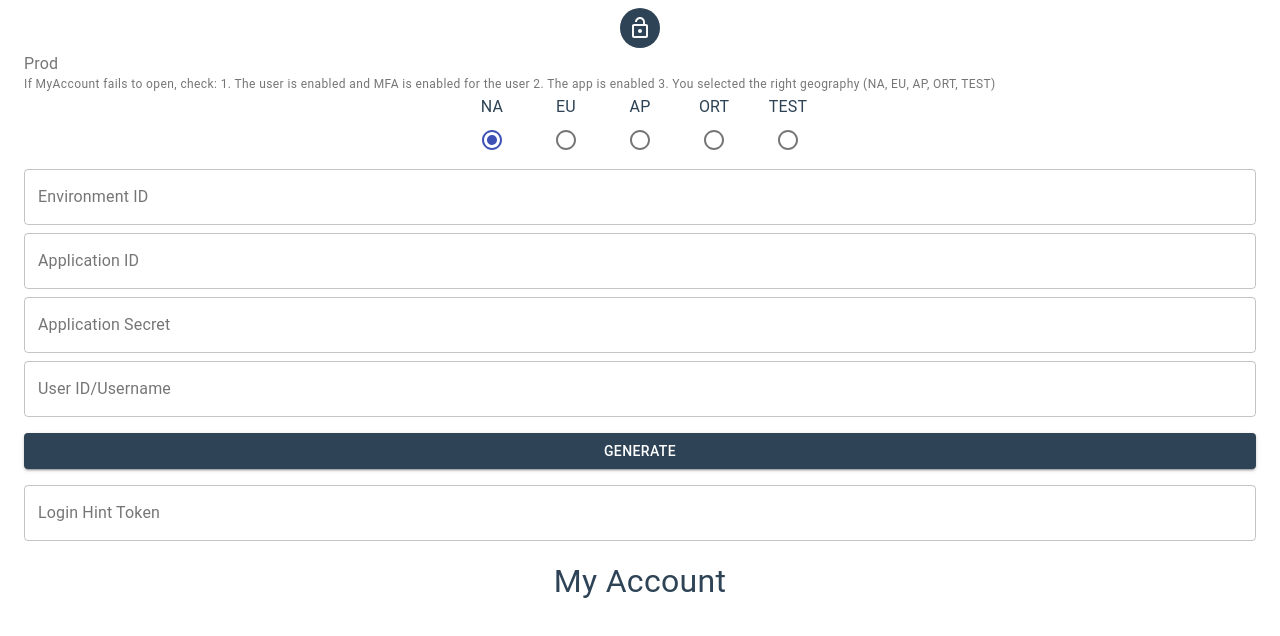
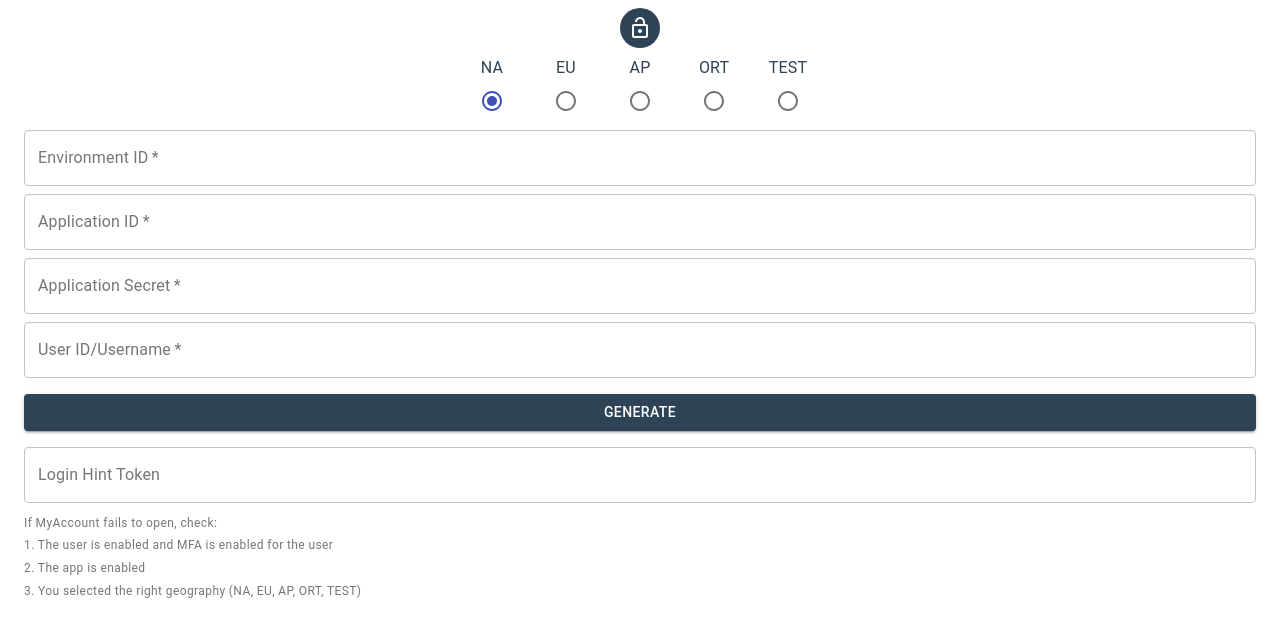
Before and after one commit to dbrowski/pingone-login-hint-token-generator, a React (Create React App) app: page / in a window 1280 px wide. Shown: the top 636 px of the page. Built offline with nearby package versions, Linux system fonts and the light colour scheme.

Commit message:
Add icon next to My Account to make it more recognizable as a link. Move form helper text to bottom. Open My Account in a new tab.

```diff
--- a/src/App.js
+++ b/src/App.js
@@ -1,4 +1,4 @@
-import React, { useState } from "react";
+import React, {useState} from "react";
 import Avatar from "@material-ui/core/Avatar";
 import Button from "@material-ui/core/Button";
 import Container from "@material-ui/core/Container";
@@ -12,12 +12,12 @@ import RadioGroup from "@material-ui/core/RadioGroup";
 import FormControlLabel from "@material-ui/core/FormControlLabel";
 import FormControl from "@material-ui/core/FormControl";
 import FormHelperText from "@material-ui/core/FormHelperText";
-import FormLabel from "@material-ui/core/FormLabel";
-import { makeStyles } from "@material-ui/core/styles";
+import {makeStyles} from "@material-ui/core/styles";
 import $ from "jquery";
 import Base64 from "crypto-js/enc-base64";
 import Utf8 from "crypto-js/enc-utf8";
 import HmacSHA256 from "crypto-js/hmac-sha256";
+import LinkIcon from '@material-ui/icons/Link';
 
 const useStyles = makeStyles((theme) => ({
     root: {
@@ -91,7 +91,6 @@ export default function App() {
 
         try {
             let result = generate(envID, appID, appSecret, userID, geo);
-      console.log(result);
             setLoginHintToken(result["login_hint_token"]);
             setMyAccount(result["myaccount"]);
         } catch (e) {
@@ -125,25 +124,6 @@ export default function App() {
     const handleGeoChange = (event) => {
         event.preventDefault();
         setGeo(event.target.value);
-  };
-
-  const handleClose = () => {};
-
-  const execute = () => {
-    var result = generate(
-      $("#envid").val(),
-      $("#appid").val(),
-      $("#appsecret").val(),
-      $("#userid").val(),
-      $("input[name='geo']:checked").val()
-    );
-    showResult(result);
-  };
-
-  const showResult = (result) => {
-    $("#lht_result").val(result["login_hint_token"]);
-    $("#myaccount_href").attr("href", result["myaccount"]);
-    $("#myaccount_result").css("visibility", "visible");
     };
 
     const generate = (envId, appId, appSecret, userId, geo) => {
@@ -199,8 +179,6 @@ export default function App() {
 
     const getAuthUrl = (geo) => {
         geo = geo.toLowerCase();
-    console.log("geo");
-    console.log(geo);
         switch (geo) {
             case "na":
                 return "https://auth.pingone.com";
@@ -240,35 +218,25 @@ export default function App() {
         document.execCommand("copy");
     };
 
-  const helpText =
-    "If MyAccount fails to open, check:\n" +
-    " 1. The user is enabled and MFA is enabled for the user\n" +
-    " 2. The app is enabled\n" +
-    " 3. You selected the right geography (NA, EU, AP, ORT, TEST)\n";
-  const showTooltip = () => {
-    const textHtml =
-      "If MyAccount fails to open, check:<br>" +
-      " 1. The user is enabled and MFA is enabled for the user<br>" +
-      " 2. The app is enabled<br>" +
-      " 3. You selected the right geography (NA, EU, AP, ORT, TEST)<br>";
-    if ($(".helptext").css("visibility") !== "visible") {
-      $(".helptext").css("visibility", "visible");
-      $(".helptext").html(`<span>${textHtml}</span>`);
-    } else {
-      $(".helptext").css("visibility", "hidden");
-    }
-  };
+    const helperText1 =
+        "If MyAccount fails to open, check:";
+    const helperText2 =
+        " 1. The user is enabled and MFA is enabled for the user";
+    const helperText3 =
+        " 2. The app is enabled";
+    const helperText4 =
+        " 3. You selected the right geography (NA, EU, AP, ORT, TEST)";
 
-  $(document).ready(function () {
-    $(document).on("keyup", function (evt) {
-      $(".helptext").css("visibility", "hidden");
-    });
-    $(document).on("mouseup", function (evt) {
-      if (evt.target["id"] !== "tooltip_icon") {
-        $(".helptext").css("visibility", "hidden");
-      }
-    });
-  });
+    // $(document).ready(function () {
+    //   $(document).on("keyup", function (evt) {
+    //     $(".helptext").css("visibility", "hidden");
+    //   });
+    //   $(document).on("mouseup", function (evt) {
+    //     if (evt.target["id"] !== "tooltip_icon") {
+    //       $(".helptext").css("visibility", "hidden");
+    //     }
+    //   });
+    // });
 
     return (
         <Container spacing={0} className={classes.root}>
@@ -287,7 +255,7 @@ export default function App() {
                     }}
                 >
                     <Avatar className={classes.avatar}>
-            <LockOpenIcon />
+                        <LockOpenIcon/>
                     </Avatar>
                 </Grid>
 
@@ -298,14 +266,11 @@ export default function App() {
                     direction="column"
                     justify="center"
                     alignItems="stretch"
-          style={{ flex: "10 1 auto" }}
+                    style={{flex: "10 1 auto"}}
                 >
                     <form className={classes.form} noValidate onSubmit={handleSubmit}>
                         <FormControl component="fieldset" fullWidth>
-              <FormHelperText>{helpText}</FormHelperText>
-              <FormLabel component="legend" style={{ alignSelf: "center" }}>
-                Prod
-              </FormLabel>
+
                             <Grid
                                 item
                                 className={classes.input}
@@ -318,35 +283,35 @@ export default function App() {
                                     name="geo"
                                     value={geo}
                                     onChange={handleGeoChange}
-                  style={{ justifyContent: "center" }}
+                                    style={{justifyContent: "center"}}
                                 >
                                     <FormControlLabel
                                         value="NA"
-                    control={<Radio color="primary" />}
+                                        control={<Radio color="primary"/>}
                                         label="NA"
                                         labelPlacement="top"
                                     />
                                     <FormControlLabel
                                         value="EU"
-                    control={<Radio color="primary" />}
+                                        control={<Radio color="primary"/>}
                                         label="EU"
                                         labelPlacement="top"
                                     />
                                     <FormControlLabel
                                         value="AP"
-                    control={<Radio color="primary" />}
+                                        control={<Radio color="primary"/>}
                                         label="AP"
                                         labelPlacement="top"
                                     />
                                     <FormControlLabel
                                         value="ORT"
-                    control={<Radio color="primary" />}
+                                        control={<Radio color="primary"/>}
                                         label="ORT"
                                         labelPlacement="top"
                                     />
                                     <FormControlLabel
                                         value="Test"
-                    control={<Radio color="primary" />}
+                                        control={<Radio color="primary"/>}
                                         label="TEST"
                                         labelPlacement="top"
                                     />
@@ -360,7 +325,8 @@ export default function App() {
                                     value={envID}
                                     onChange={handleEnvIDChange}
                                     fullWidth
-                ></TextField>
+                                    required
+                                />
                             </Grid>
                             <Grid item className={classes.input}>
                                 <TextField
@@ -370,7 +336,8 @@ export default function App() {
                                     value={appID}
                                     onChange={handleAppIDChange}
                                     fullWidth
-                ></TextField>
+                                    required
+                                />
                             </Grid>
                             <Grid item className={classes.input}>
                                 <TextField
@@ -380,7 +347,8 @@ export default function App() {
                                     value={appSecret}
                                     onChange={handleAppSecretChange}
                                     fullWidth
-                ></TextField>
+                                    required
+                                />
                             </Grid>
                             <Grid item className={classes.input}>
                                 <TextField
@@ -390,14 +358,15 @@ export default function App() {
                                     value={userID}
                                     onChange={handleUserIDChange}
                                     fullWidth
-                ></TextField>
+                                    required
+                                />
                             </Grid>
                             <Grid item className={classes.input}>
                                 <Button
                                     type="submit"
                                     variant="contained"
                                     color="primary"
-                  onClick={handleSubmit}
+                                    // onClick={handleSubmit}
                                     fullWidth
                                     className={classes.submit}
                                 >
@@ -412,14 +381,22 @@ export default function App() {
                                     value={loginHintToken}
                                     multiline
                                     fullWidth
-                ></TextField>
+                                />
                             </Grid>
+                            <FormHelperText>{helperText1}</FormHelperText>
+                            <FormHelperText>{helperText2}</FormHelperText>
+                            <FormHelperText>{helperText3}</FormHelperText>
+                            <FormHelperText>{helperText4}</FormHelperText>
                             <Grid item className={classes.input}>
+                                {myAccount.length > 1 ?
                                     <Typography className={classes.linkText}>
-                  <Link href={myAccount} color="inherit" variant="inherit">
+                                        <Link href={myAccount} target="_blank" rel="noreferrer noopener" color="inherit"
+                                              variant="inherit">
+                                            <LinkIcon/>
                                             My Account
+                                            <LinkIcon/>
                                         </Link>
-                </Typography>
+                                    </Typography> : <></>}
                             </Grid>
                         </FormControl>
                     </form>
```
Also changed, not shown: 1 other file (tests, documents, lock files or other folders). Lines whose indentation alone changed are shown as unchanged.
